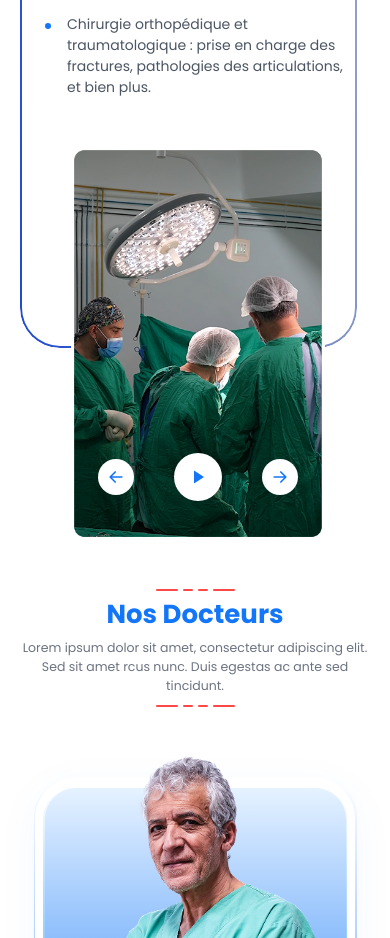
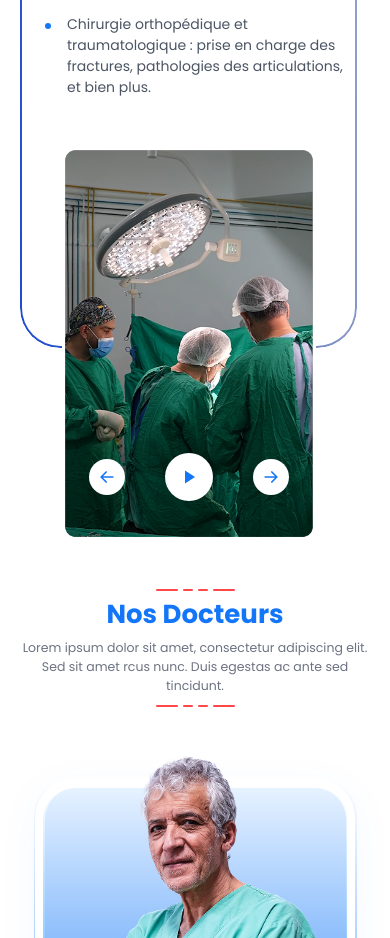
Before and after one commit to ouahid155-mohamed/C.MOULOUYA, a React (Vite) app in the folder c.moulouya/: page / in a window 390 px wide. Shown: the part 1480-2418 px from the top of the page. Built offline with nearby package versions, Linux system fonts and the light colour scheme.

Commit message:
modification vidéo InterventionSection

```diff
--- a/c.moulouya/src/components/InterventionsSection/InterventionsSection.css
+++ b/c.moulouya/src/components/InterventionsSection/InterventionsSection.css
@@ -349,7 +349,7 @@
         overflow: hidden;
         background: transparent;
         /*box-shadow: 0 10px 30px rgba(0, 0, 0, 0.1);*/
-        transform: translateX(3px);
+        transform: translateX(-6px);
     }
 
     .is-left {
```
